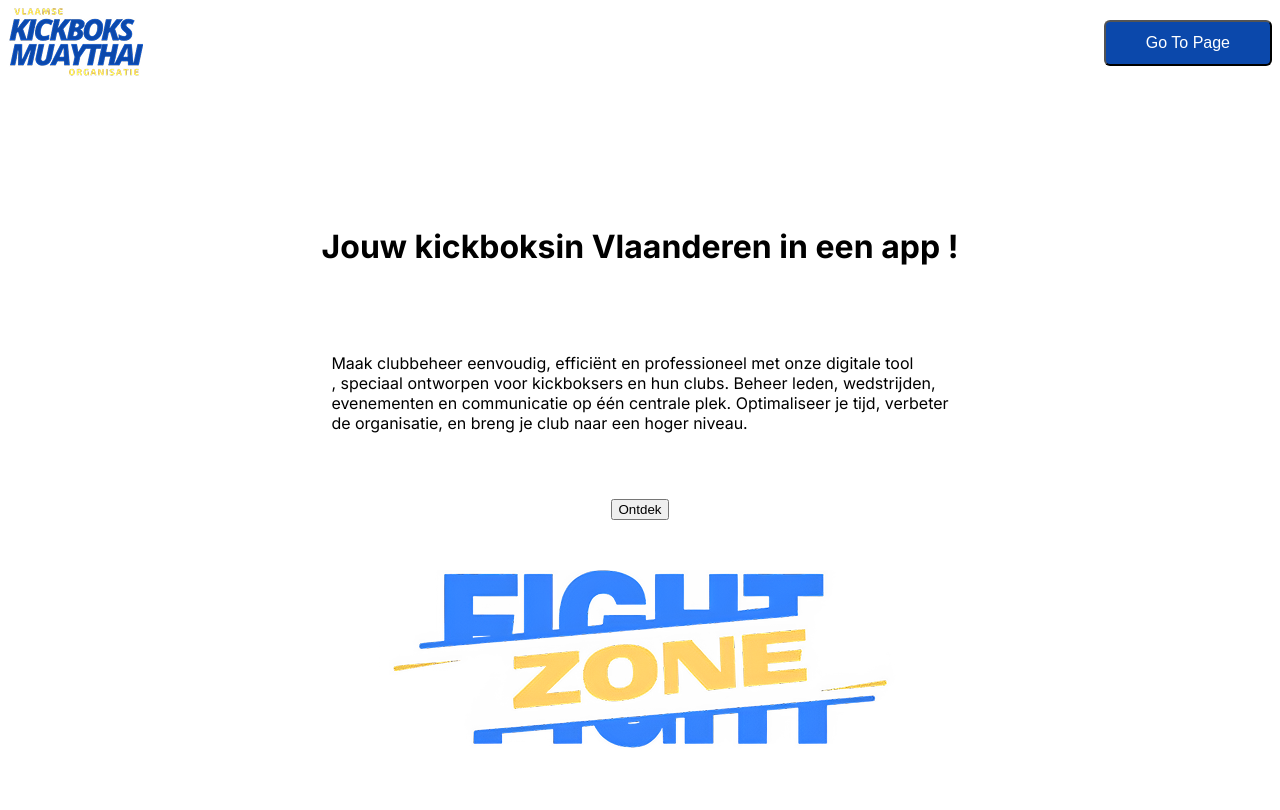
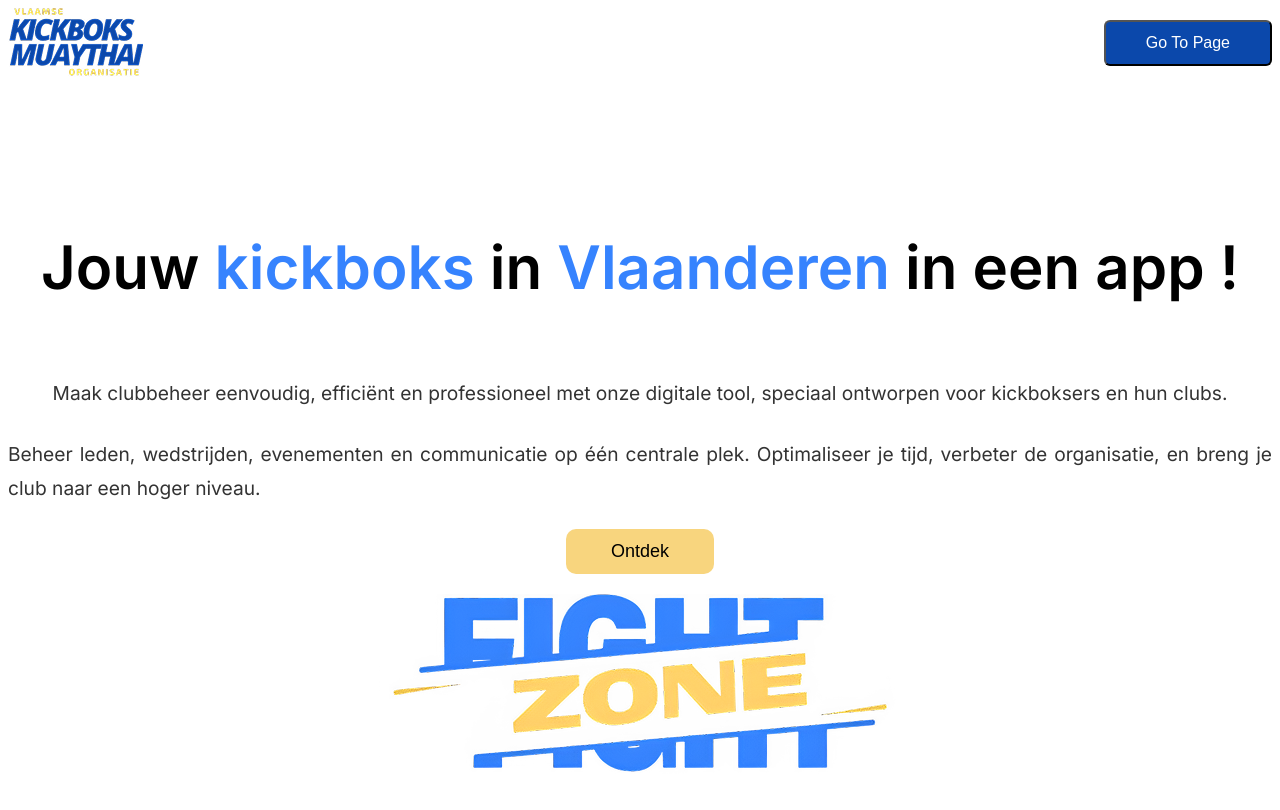
Before and after one commit to WingLai852/fight_zone_landingspagina, a plain HTML site: page index.html in a window 1280 px wide. Drawn offline with Linux system fonts and the light colour scheme.

Commit message:
update style.css
eerste screen is gemaakt volgens onze figma file

```diff
--- a/index.html
+++ b/index.html
@@ -16,9 +16,10 @@
     </header>
 
     <main>
-        <h1>Jouw <spam>kickboks</spam>in <spam> Vlaanderen</spam>  in een app !</h1>
-        <p>Maak clubbeheer eenvoudig, efficiënt en professioneel met onze digitale tool <br>, speciaal ontworpen voor kickboksers en hun clubs. Beheer leden, wedstrijden,<br> evenementen en communicatie op één centrale plek. Optimaliseer je tijd, verbeter <br> de organisatie, en breng je club naar een hoger niveau.</p>
-        <button>Ontdek</button>
+        <h1>Jouw <span>kickboks</span> in <span> Vlaanderen</span>  in een app !</h1>
+        <p>Maak clubbeheer eenvoudig, efficiënt en professioneel met onze digitale tool, speciaal ontworpen voor kickboksers en hun clubs.</p>
+        <p>Beheer leden, wedstrijden, evenementen en communicatie op één centrale plek. Optimaliseer je tijd, verbeter de organisatie, en breng je club naar een hoger niveau.</p>
+        <button class="mainBtn">Ontdek</button>
         <img src="assets/image-removebg-preview (1) 1.png" alt="Logo">
     </main>
 </body>
--- a/style.css
+++ b/style.css
@@ -17,7 +17,7 @@ main{
     justify-content: center;
     align-items: center;
     height: 100vh;
-    gap: 50px;
+    gap: 20px;
 }
 
 .headerBtn{
@@ -28,6 +28,30 @@ main{
     border-radius: 6px;
 }
 
-spam(
 
-)
+span{
+    color: #3683FE;
+}
+
+main h1{
+    font-size: 60px;
+    font-style: normal;
+    font-weight: 600;
+    line-height: 90px;
+}
+
+main p {
+    font-size: 1.2rem;
+    line-height: 1.8;
+    color: #333;
+    margin: 0.2rem 0;
+    text-align: justify;
+}
+
+.mainBtn{
+    background-color:#F8D57E ;
+    padding: 12px 45px 12px 45px;
+    border-radius: 10px;
+    border: none;
+    font-size: 18px;
+}
```
